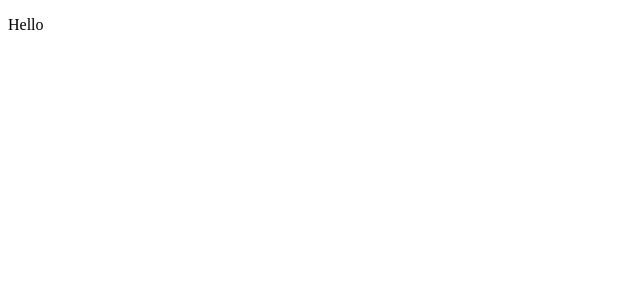
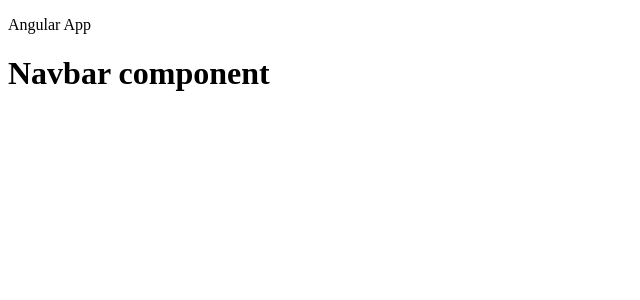
Before and after one commit to Ir30/AngularStudy, an Angular app: page / in a window 1280 px wide. Shown: the top 300 px of the page, without its empty margins (0-640 px from the left). Built offline with nearby package versions, Linux system fonts and the light colour scheme.

Commit message:
creating component mannualy

```diff
--- a/src/app/app.component.html
+++ b/src/app/app.component.html
@@ -1,2 +1,3 @@
-<p>Hello</p>
+<p>Angular App</p>
+<app-navbar></app-navbar>
 <router-outlet></router-outlet>
--- a/src/app/app.module.ts
+++ b/src/app/app.module.ts
@@ -3,10 +3,12 @@ import { BrowserModule } from '@angular/platform-browser';
 
 import { AppRoutingModule } from './app-routing.module';
 import { AppComponent } from './app.component';
+import { NavbarComponent } from './navbar/navbar.component'
 
 @NgModule({
   declarations: [
-    AppComponent
+    AppComponent,
+    NavbarComponent
   ],
   imports: [
     BrowserModule,
--- /dev/null
+++ b/src/app/navbar/navbar.component.ts
@@ -0,0 +1,9 @@
+import { Component } from "@angular/core";
+
+@Component({
+    selector: 'app-navbar',
+    template:'<h1>Navbar component</h1>'
+})
+export class NavbarComponent{
+
+}
```
Also changed, not shown: src/readme.md (added).
